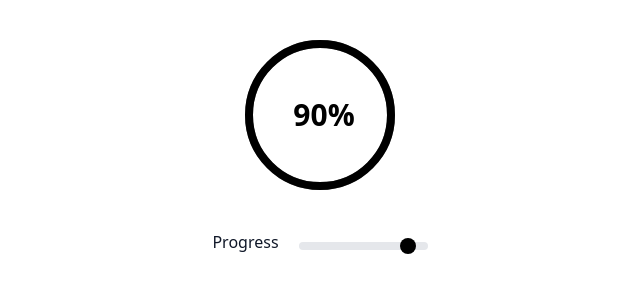
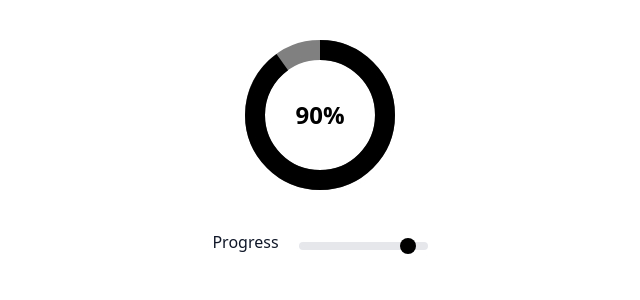
Before and after one commit to jdgamble555/svg-circle, a Nuxt app: page / in a window 1280 px wide. Shown: the top 300 px of the page, without its empty margins (320-960 px from the left). Built offline with nearby package versions, Linux system fonts and the light colour scheme.

Commit message:
fix circle

```diff
--- a/app.vue
+++ b/app.vue
@@ -7,7 +7,7 @@ const progress = useProgress()
 <template>
   <div class="flex items-center justify-center text-center mt-10">
     <svg-circle>
-      <h1 class="text-3xl font-bold size-full flex items-center justify-center">
+      <h1 class="text-2xl font-bold size-full flex items-center justify-center">
         {{ progress }}%
       </h1>
     </svg-circle>
--- a/components/range-input.vue
+++ b/components/range-input.vue
@@ -8,7 +8,7 @@ const progress = useProgress()
   <div class="flex items-center justify-center text-center gap-5 mt-10">
     <label class="block mb-2 text-md font-medium text-gray-900" for="progress">Progress</label>
     <input v-model="progress" class="h-2 bg-gray-200 rounded-lg appearance-none cursor-pointer" type="range"
-      name="progress" min="0" max="100" step="10">
+      name="progress" min="0" max="100" step="5">
   </div>
 </template>
 
--- a/components/svg-circle.vue
+++ b/components/svg-circle.vue
@@ -2,26 +2,31 @@
 
 const progress = useProgress()
 
-const cir = 150
-const width = 8
-const trailColor = 'gray'
-const strokeColor = 'black'
+const {
+    size = 150,
+    width = 20,
+    trailColor = 'gray',
+    strokeColor = 'black'
+} = defineProps<{
+    size?: number;
+    width?: number;
+    trailColor?: string;
+    strokeColor?: string;
+}>()
 
-const halfCir = cir / 2
-const radius = halfCir - width / 2
-const circumference = 2 * Math.PI * radius
+const cy = size / 2
+const r = cy - width / 2
+const circumference = 2 * Math.PI * r
 
-const dashOffset = computed(() => circumference * (1 - progress / 100))
+const dashOffset = computed(() => circumference * (1 - progress.value / 100))
 </script>
 
 <template>
-    <svg xmlns="http://www.w3.org/2000/svg" :width="cir" :height="cir">
-        <circle :cx="halfCir" :cy="halfCir" :r="radius" :stroke="trailColor" fill="none" :stroke-width="width" />
-        <circle :cx="halfCir" :cy="halfCir" :r="radius" fill="none" :stroke="strokeColor"
-            :transform="`rotate(-90 ${halfCir} ${halfCir})`" :stroke-dasharray="circumference"
-            :stroke-dashoffset="dashOffset" :stroke-width="width" />
-        <foreignObject :x="width / 2" :y="width / 2 - 4" :width="cir - width" :height="cir - width"
-            class="size-full flex justify-center items-center">
+    <svg xmlns="http://www.w3.org/2000/svg" :width="size" :height="size">
+        <circle :cx="cy" :cy :r :stroke="trailColor" fill="none" :stroke-width="width" />
+        <circle :cx="cy" :cy :r fill="none" :stroke="strokeColor" :transform="`rotate(-90 ${cy} ${cy})`"
+            :stroke-dasharray="circumference" :stroke-dashoffset="dashOffset" :stroke-width="width" />
+        <foreignObject :x="0" :y="0" :width="size" :height="size" class="size-full flex justify-center items-center">
             <slot />
         </foreignObject>
     </svg>
```
